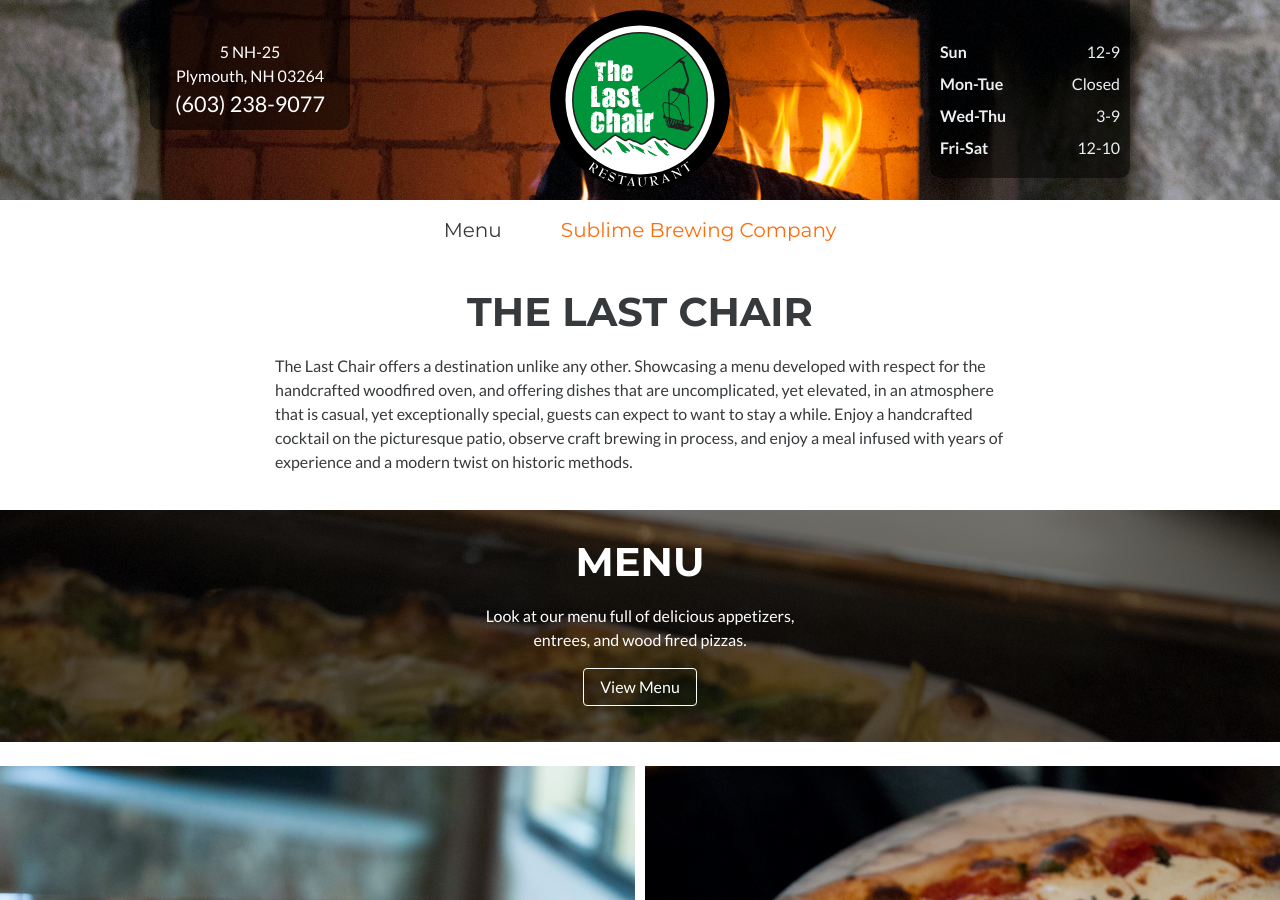
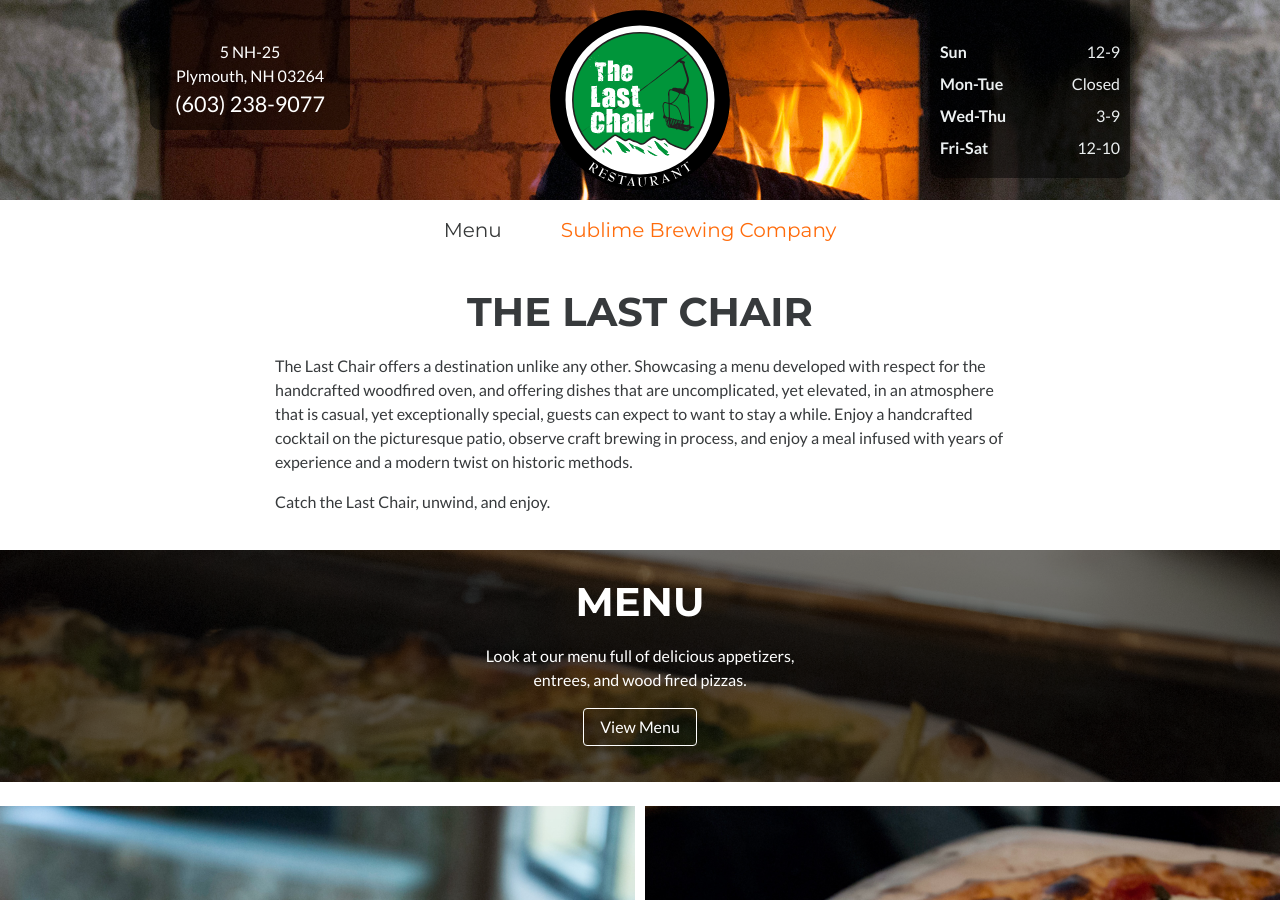
Before and after one commit to mtfullerton/thelastchair, a Jekyll site: the page built from index.html, in a window 1280 px wide and 900 px high. Built offline with Jekyll 4.4.1, drawn with Linux system fonts in a browser that asks for light colours; nearby versions of some CDN libraries.

Commit message:
Updated 'index.html' via CloudCannon

```diff
--- a/index.html
+++ b/index.html
@@ -4,7 +4,7 @@ title: The Last Chair
 nav_title: Home
 nav_weight: 1
 heading: The Last Chair
-content_html: '<p>The Last Chair offers a destination unlike any other. Showcasing a menu developed with respect for the handcrafted woodfired oven, and offering dishes that are uncomplicated, yet elevated, in an atmosphere that is casual, yet exceptionally special, guests can expect to want to stay a while. Enjoy a handcrafted cocktail on the picturesque patio, observe craft brewing in process, and enjoy a meal infused with years of experience and a modern twist on historic methods.</p>'
+content_html: '<p>The Last Chair offers a destination unlike any other. Showcasing a menu developed with respect for the handcrafted woodfired oven, and offering dishes that are uncomplicated, yet elevated, in an atmosphere that is casual, yet exceptionally special, guests can expect to want to stay a while. Enjoy a handcrafted cocktail on the picturesque patio, observe craft brewing in process, and enjoy a meal infused with years of experience and a modern twist on historic methods.</p><p>Catch the Last Chair, unwind, and enjoy.</p>'
 menu_title: Menu
 menu_text: 'Look at our menu full of delicious appetizers, entrees, and wood fired pizzas.'
 menu_button: View Menu
```
